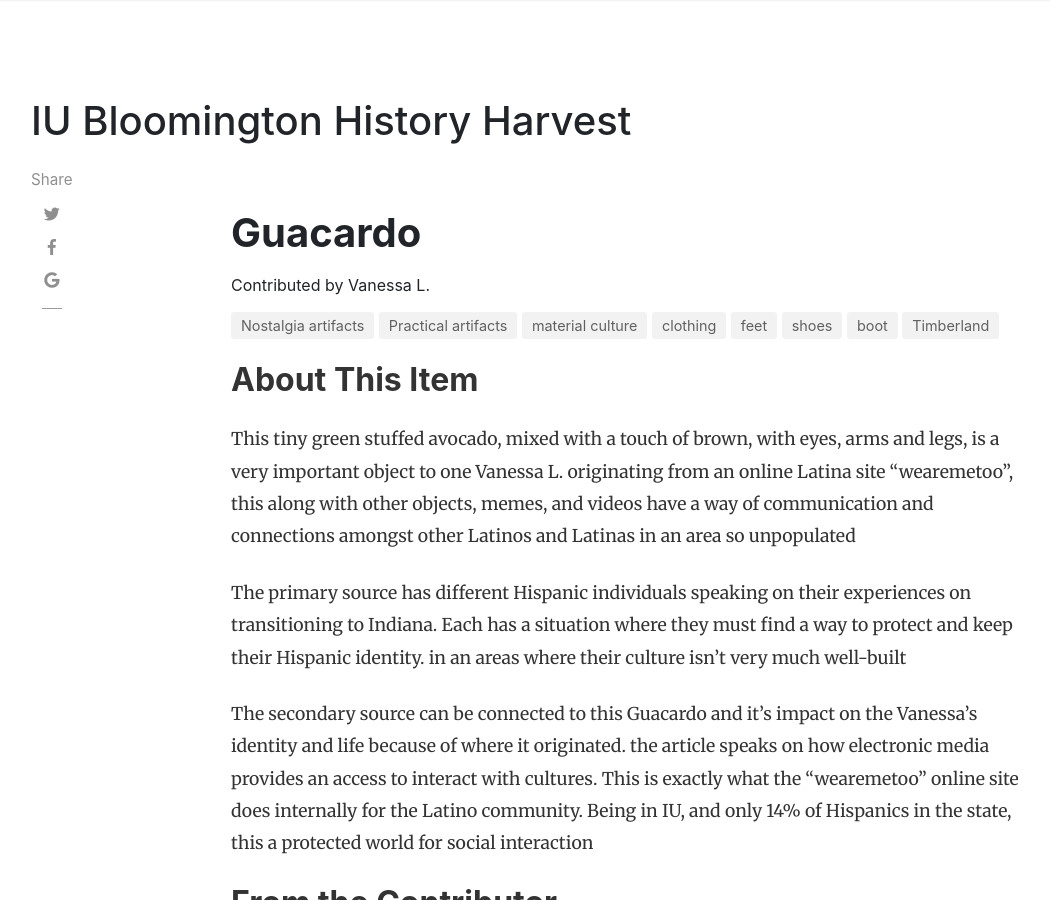
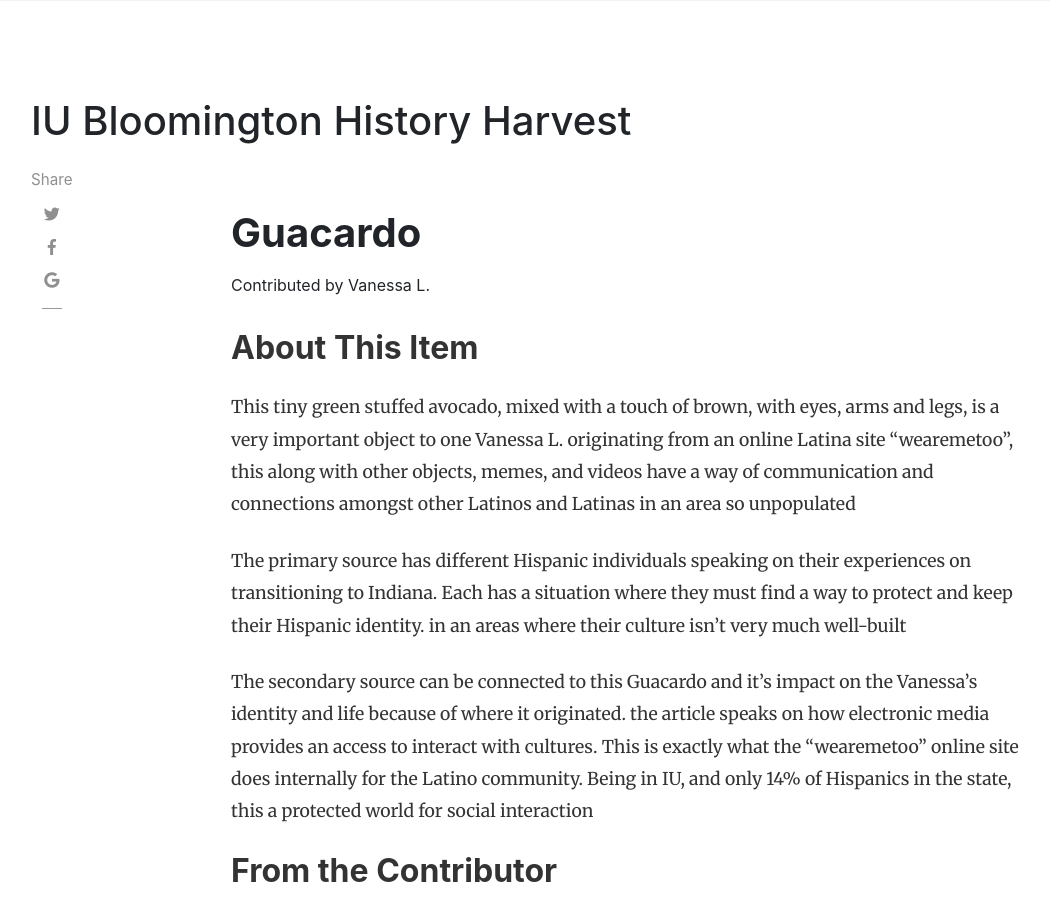
Before and after one commit to H301HistoryHarvest/H301HistoryHarvest, a Jekyll site: the page built from _items/2019-10-01-0006.md, in a window 1280 px wide and 900 px high. Shown: the whole window, without its empty margins (54-1104 px from the left). Built offline with Jekyll 4.4.1, drawn with Linux system fonts in a browser that asks for light colours; nearby versions of some CDN libraries; comment, search, counter and statistics services are not loaded.

Commit message:
Update 2019-10-01-0006.md

```diff
--- a/_items/2019-10-01-0006.md
+++ b/_items/2019-10-01-0006.md
@@ -10,8 +10,8 @@ itemsubject: avocado toy
 itemdate: ca. 2014
 itemtype: Physical Object
 shortdesc: Green avacado toy with a face, arms and legs. A touch of brown on the torso to represent the seed.
-categories: [ Nostalgia, Practical ]
-tags: [ material culture, clothing, feet, shoes, boot, Timberland ]
+categories: [  ]
+tags: []
 ---
 
 ## About This Item
```
